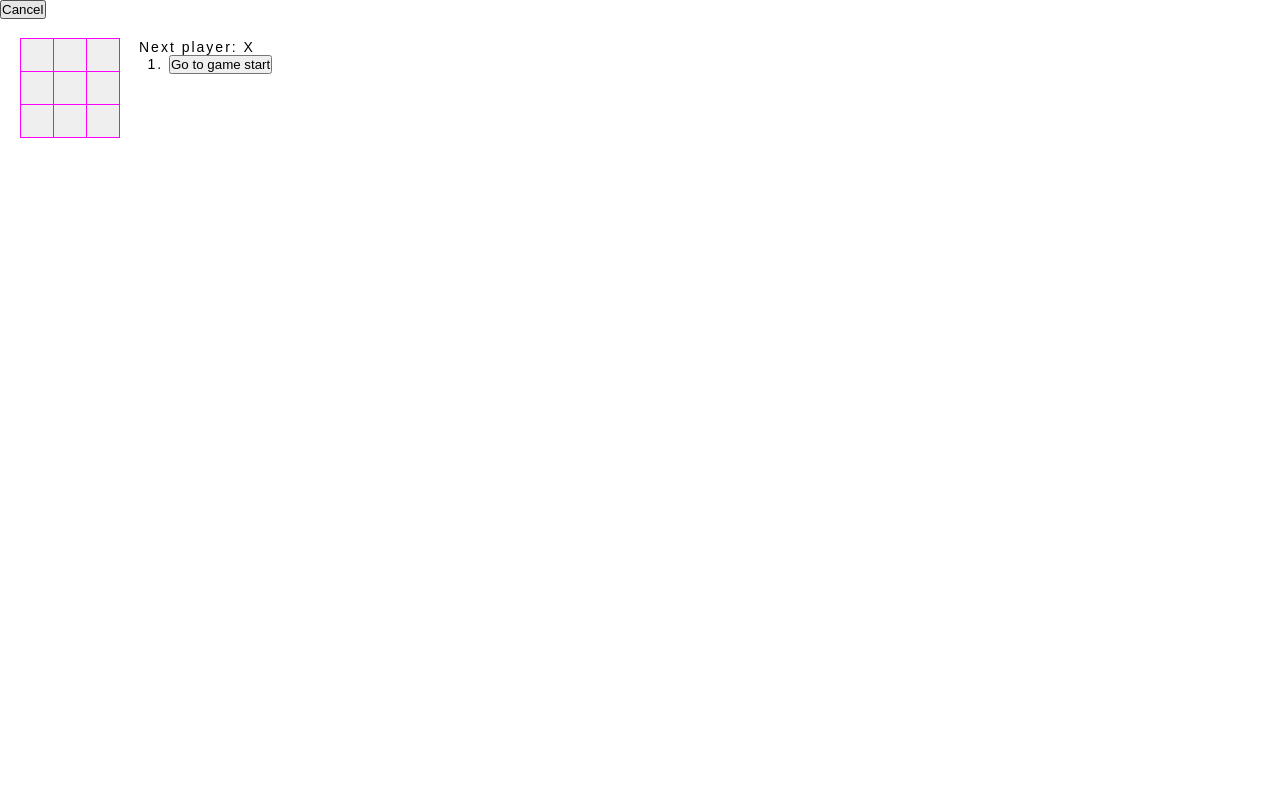
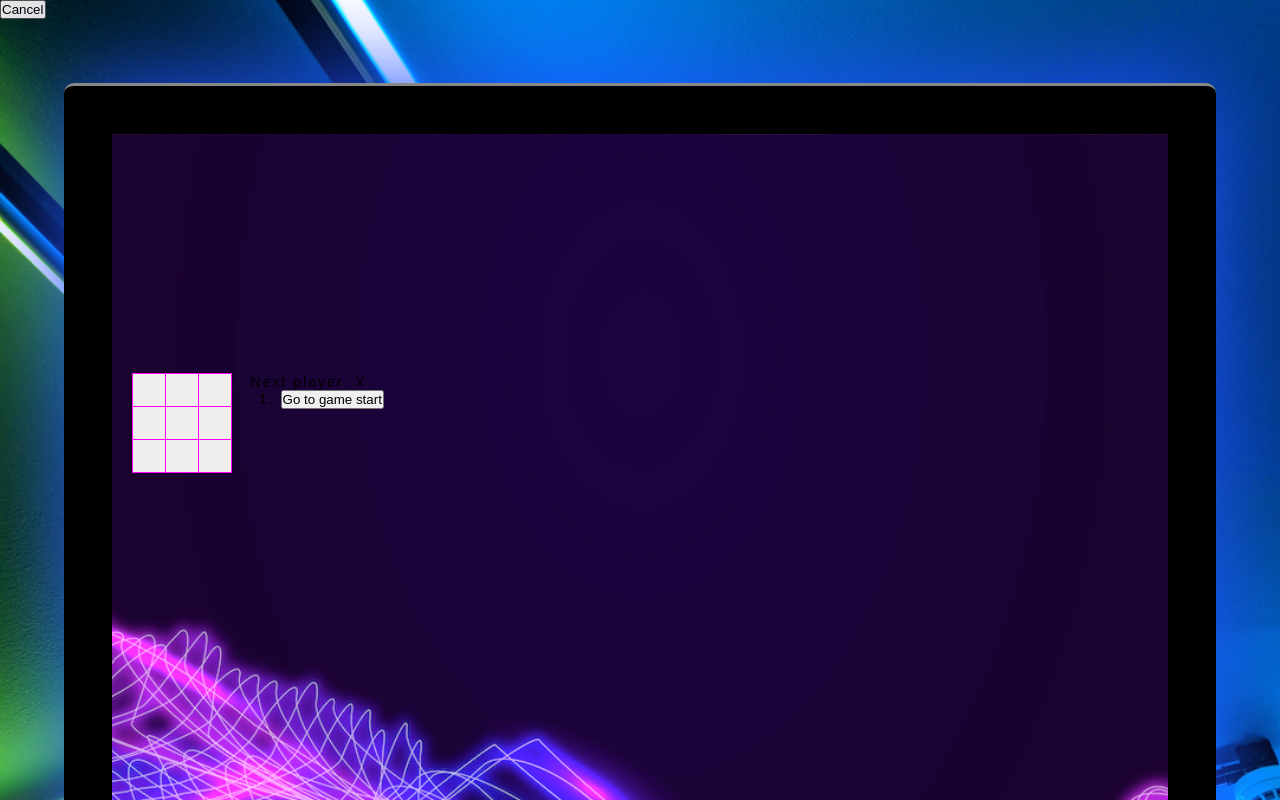
Before and after one commit to ts795/arcaderunner, a React (Create React App) app in the folder react-app/: page /gamestart/1 in a window 1280 px wide. Built offline with nearby package versions, Linux system fonts and the light colour scheme; a web font is replaced by a local one.

Commit message:
change game backgorund

```diff
--- a/react-app/src/components/pages/GameStart.js
+++ /dev/null
@@ -1,35 +0,0 @@
-import React, { useState } from "react";
-import { Redirect, useParams } from 'react-router-dom';
-import TicTacToe from "../TicTacToe";
-import RockPaperScissors from "../RockPaperScissors"
-import CoinFlip from "../CoinFlip";
-import InvalidPage from "../InvalidPage";
-import Hangman from "../Hangman";
-
-function Games() {
-    const { gameId } = useParams();
-    const [goToGames, setGoToGames] = useState(false);
-    const onCancelButtonClick = (e) => {
-        setGoToGames(true)
-    }
-
-    if (goToGames) {
-        return <Redirect to="/games" />
-    } else {
-        return (
-            <div>
-                <button onClick={onCancelButtonClick} id="cancel-btn">Cancel</button>
-                <div>
-                    {(gameId === "1") ? (<TicTacToe />) :
-                    (gameId === "2") ? (<RockPaperScissors />) :
-                    (gameId === "4") ? (<Hangman />) :
-                    (gameId === "6") ? (<CoinFlip />) : <InvalidPage />
-
-                    }
-                </div>
-            </div>
-        )
-    }
-}
-
-export default Games;
--- a/react-app/src/components/pages/GameStart/GameStart.css
+++ b/react-app/src/components/pages/GameStart/GameStart.css
@@ -12,7 +12,7 @@
   left: 0;
 }
 .currentGame{
-  background-image: url("../../../files/arcadescreen.png");
+  background-image: url("../../../files/screenwave.png");
   /* height: 100vh; */
   /* background-position: 50%; */
   /* background-repeat: no-repeat; */
--- a/react-app/src/components/pages/GameStart/index.js
+++ b/react-app/src/components/pages/GameStart/index.js
@@ -4,10 +4,11 @@ import TicTacToe from "../../TicTacToe";
 import RockPaperScissors from "../../RockPaperScissors"
 import CoinFlip from "../../CoinFlip";
 import InvalidPage from "../../InvalidPage";
+import Hangman from "../../Hangman"
 import War from '../../WarCardGame'
 import "./GameStart.css";
 
-function Games() {
+function GameStart() {
   const { gameId } = useParams();
   const [goToGames, setGoToGames] = useState(false);
   const onCancelButtonClick = (e) => {
@@ -33,7 +34,9 @@ function Games() {
                 <RockPaperScissors />
               ) : gameId === "6" ? (
                 <CoinFlip />
-              ) : (
+              ) : gameId === "4" ? (
+                <Hangman />
+              ): (
                 <InvalidPage />
               )}
             </div>
@@ -45,4 +48,4 @@ function Games() {
   }
 }
 
-export default Games;
+export default GameStart;
```
Also changed, not shown: react-app/src/files/screenwave.png (added).
